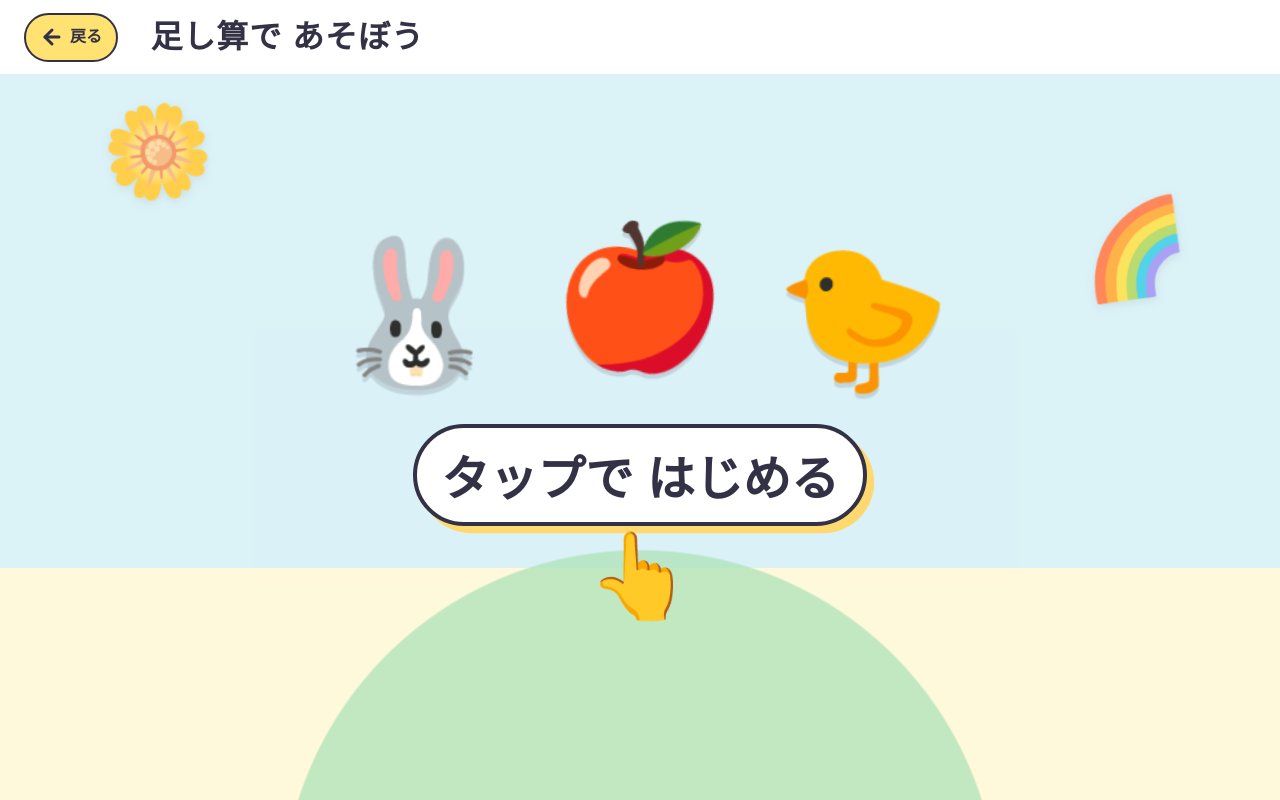
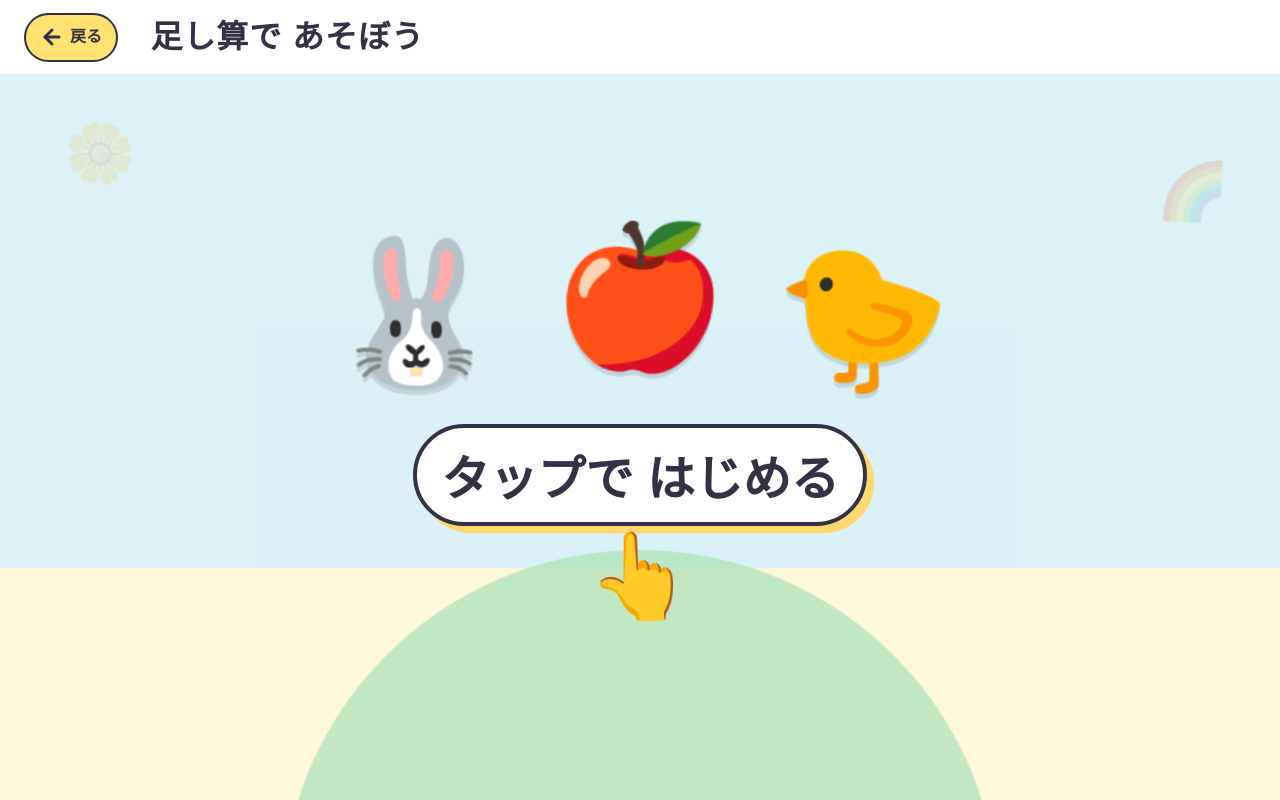
Before and after one commit to yuto-ono/baby-toy-portal, a SvelteKit app: page /addition in a window 1280 px wide. Built offline with nearby package versions, Linux system fonts and the light colour scheme.

Commit message:
fix: 足し算背景の絵文字を控えめにする

```diff
--- a/src/routes/(play)/addition/AdditionPlayground.svelte
+++ b/src/routes/(play)/addition/AdditionPlayground.svelte
@@ -297,22 +297,23 @@
 
 	.scene-decoration {
 		position: absolute;
-		z-index: 1;
-		font-size: clamp(3.4rem, 7vw, 6rem);
+		z-index: 0;
+		opacity: 0.28;
+		font-size: clamp(2rem, 4.5vw, 3.8rem);
 		line-height: 1;
 		pointer-events: none;
-		filter: drop-shadow(0 0.2rem 0.25rem rgba($ink, 0.14));
-		animation: scene-float 3s ease-in-out infinite alternate;
+		filter: saturate(0.72) blur(0.45px);
+		animation: scene-float 5s ease-in-out infinite alternate;
 	}
 
 	.decoration-one {
-		top: 5%;
-		left: 8%;
+		top: 8%;
+		left: 5%;
 	}
 
 	.decoration-two {
-		top: 18%;
-		right: 7%;
+		top: 13%;
+		right: 4%;
 		animation-delay: -1.3s;
 	}
 
@@ -799,10 +800,10 @@
 
 	@keyframes scene-float {
 		from {
-			transform: translateY(0) rotate(-8deg);
+			transform: translateY(0) rotate(-4deg) scale(0.92);
 		}
 		to {
-			transform: translateY(-1rem) rotate(8deg);
+			transform: translateY(-0.45rem) rotate(4deg) scale(1);
 		}
 	}
 
```
